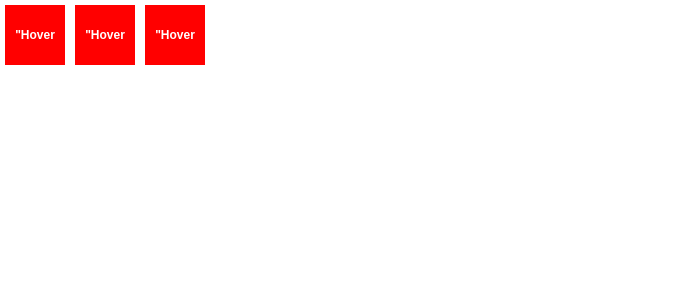
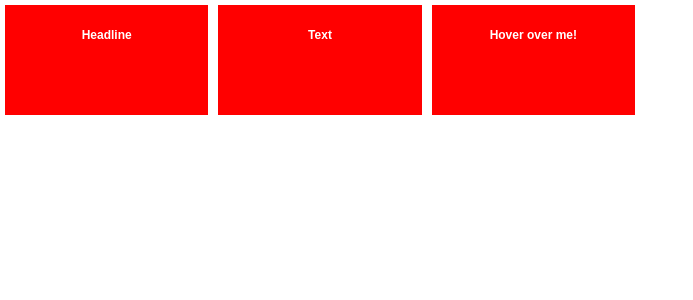
Before and after one commit to johnsn27/10percent, a React (Create React App) app in the folder favourites/: page / in a window 1280 px wide. Shown: the top 300 px of the page, without its empty margins (0-693 px from the left). Built offline with nearby package versions, Linux system fonts and the light colour scheme.

Commit message:
Update Likes method working

```diff
--- a/favourites/src/likes.css
+++ b/favourites/src/likes.css
@@ -1,6 +1,7 @@
 .flex-container {
   padding: 0;
   margin: 0;
+  width: 50%;
   list-style: none;
 
   -ms-box-orient: horizontal;
@@ -28,8 +29,8 @@
 .flex-item {
   background: red;
   padding: 5px;
-  width: 50px;
-  height: 50px;
+  width: 100%;
+  height: 100px;
   margin: 5px;
 
   line-height: 50px;
--- a/favourites/src/likes.js
+++ b/favourites/src/likes.js
@@ -1,18 +1,29 @@
 import React, { Component } from 'react';
-import PropTypes from 'prop-types';
-import LeftSideBarButton from './LeftSideBarButtons/LeftSideBarButton.js';
 import './likes.css';
 
 class LeftSideBar extends Component {
+
+  updateLikes(blockType) {
+    if(typeof(Storage) !== "undefined") {
+      if (localStorage.getItem(blockType)) {
+        const currentValue = Number(localStorage.getItem(blockType));
+        const newValue = currentValue + 1;
+        localStorage.setItem(blockType, newValue);
+      } else {
+        localStorage.setItem(blockType, 1);
+      }
+      console.log("You have clicked the button " + localStorage.getItem(blockType) + " times.");
+    } else {
+      console.log("Sorry, your browser does not support web storage...");
+    }
+  }
+
   render() {
     return (
-      <div class="flex-container row">
-        <div class="flex-item">"Hover over me!</div>
-        <div id="hover">Stuff shown on hover</div>
-        <div class="flex-item">"Hover over me!</div>
-        <div id="hover">Stuff shown on hover</div>
-        <div class="flex-item">"Hover over me!</div>
-        <div id="hover">Stuff shown on hover</div>
+      <div className="flex-container row">
+        <div className="flex-item" onClick={() => this.updateLikes('headline')}>Headline</div>
+        <div className="flex-item" onClick={() => this.updateLikes('text')}>Text</div>
+        <div className="flex-item" onClick={() => this.updateLikes('another one')}>Hover over me!</div>
       </div>
     );
   }
```
